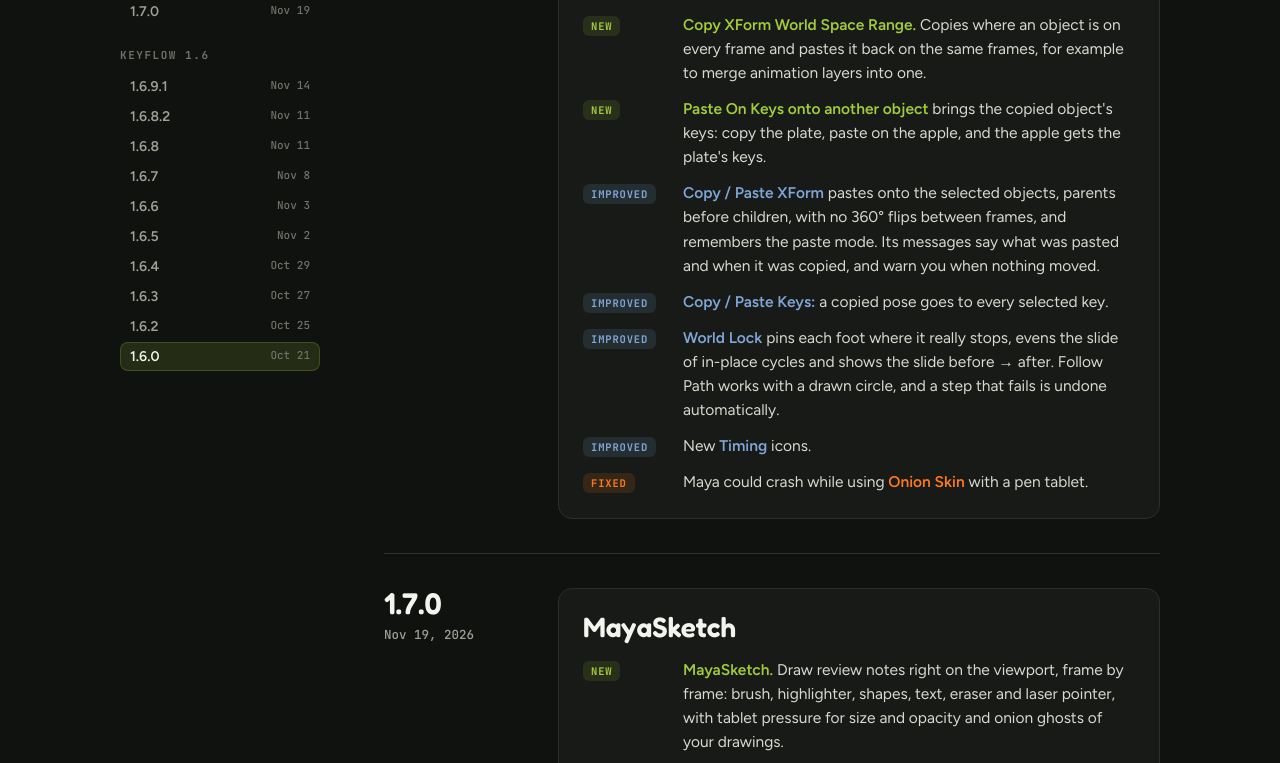
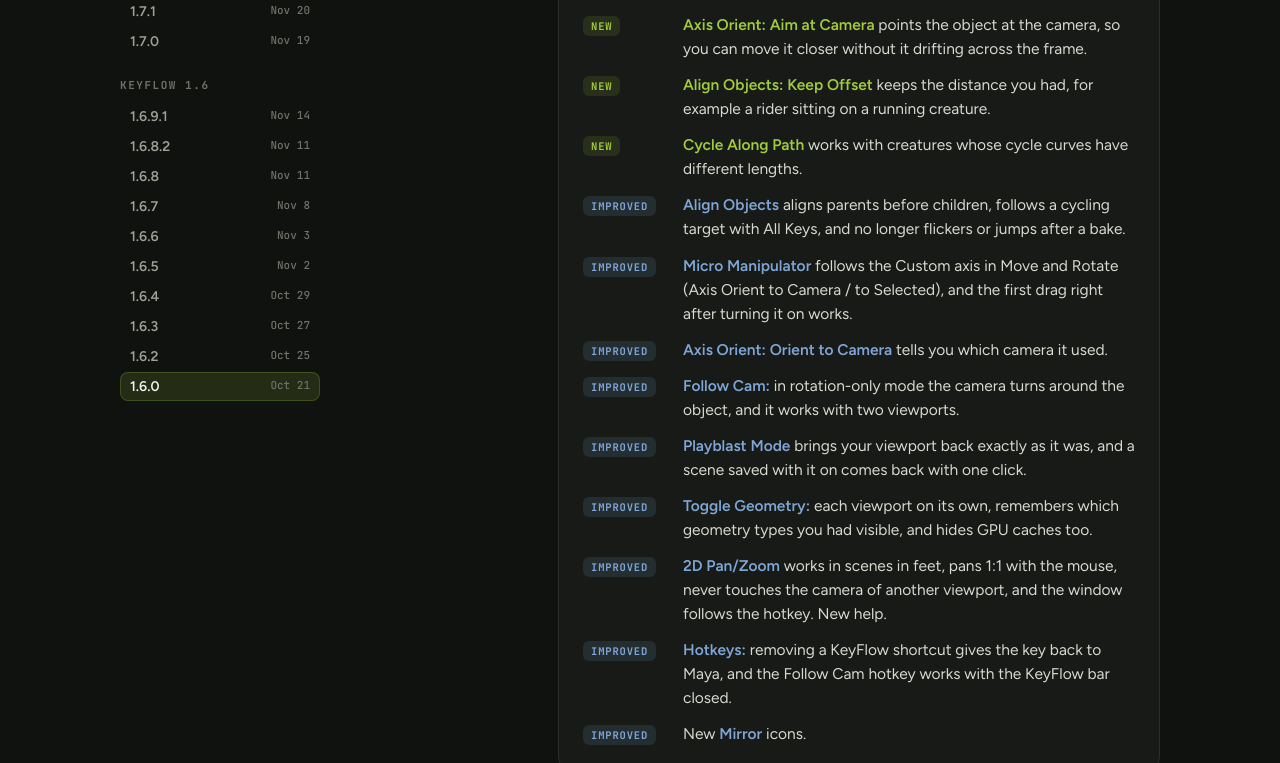
Before and after one commit to keyflowtool/keyflow-site, a plain HTML site: page changelog.html in a window 1280 px wide. Shown: the part 523-1286 px from the top of the page. Drawn offline with Linux system fonts and the light colour scheme.

Commit message:
Release 1.7.2: changelog entry, home version v1.7.2
- Changelog: 1.7.2 "Camera, Align & Viewport" (Latest).
- Home: version pill v1.7.2, softwareVersion 1.7.2. Tool count stays +84.

Co-Authored-By: Claude Opus 5.5 <noreply@anthropic.com>

```diff
--- a/changelog.html
+++ b/changelog.html
@@ -158,7 +158,7 @@ footer .contact a{color:var(--fg);font-weight:600;user-select:all}
       <h1>What's new in <span>KeyFlow</span></h1>
       <p>Updates are free, and each one installs on top of the version you have.</p>
       <div class="head-row">
-        <a class="pill cur" id="latest-pill" href="#v1.7.1">Latest: 1.7.1</a>
+        <a class="pill cur" id="latest-pill" href="#v1.7.2">Latest: 1.7.2</a>
       </div>
     </div>
   </section>
@@ -197,6 +197,19 @@ footer .contact a{color:var(--fg);font-weight:600;user-select:all}
   addEventListener("pageshow", e => { if (e.persisted) { kfMoved = false; toTop(); } });
   // n = new, i = improved, f = fixed
   const R = [
+    { v:"1.7.2", d:"2026-11-23", t:"Camera, Align & Viewport", big:true, c:[
+      ["n","<b>Axis Orient: Aim at Camera</b> points the object at the camera, so you can move it closer without it drifting across the frame."],
+      ["n","<b>Align Objects: Keep Offset</b> keeps the distance you had, for example a rider sitting on a running creature."],
+      ["n","<b>Cycle Along Path</b> works with creatures whose cycle curves have different lengths."],
+      ["i","<b>Align Objects</b> aligns parents before children, follows a cycling target with All Keys, and no longer flickers or jumps after a bake."],
+      ["i","<b>Micro Manipulator</b> follows the Custom axis in Move and Rotate (Axis Orient to Camera / to Selected), and the first drag right after turning it on works."],
+      ["i","<b>Axis Orient: Orient to Camera</b> tells you which camera it used."],
+      ["i","<b>Follow Cam:</b> in rotation-only mode the camera turns around the object, and it works with two viewports."],
+      ["i","<b>Playblast Mode</b> brings your viewport back exactly as it was, and a scene saved with it on comes back with one click."],
+      ["i","<b>Toggle Geometry:</b> each viewport on its own, remembers which geometry types you had visible, and hides GPU caches too."],
+      ["i","<b>2D Pan/Zoom</b> works in scenes in feet, pans 1:1 with the mouse, never touches the camera of another viewport, and the window follows the hotkey. New help."],
+      ["i","<b>Hotkeys:</b> removing a KeyFlow shortcut gives the key back to Maya, and the Follow Cam hotkey works with the KeyFlow bar closed."],
+      ["i","New <b>Mirror</b> icons."]]},
     { v:"1.7.1", d:"2026-11-20", t:"XForm and World Lock", big:true, c:[
       ["n","<b>Copy XForm World Space Range.</b> Copies where an object is on every frame and pastes it back on the same frames, for example to merge animation layers into one."],
       ["n","<b>Paste On Keys onto another object</b> brings the copied object's keys: copy the plate, paste on the apple, and the apple gets the plate's keys."],
--- a/index.html
+++ b/index.html
@@ -21,7 +21,7 @@
 <meta property="og:image:height" content="630">
 <meta property="og:image:alt" content="KeyFlow, the animator's toolkit for Maya">
 <meta name="twitter:card" content="summary_large_image">
-<script type="application/ld+json">{"@context": "https://schema.org", "@type": "SoftwareApplication", "name": "KeyFlow", "description": "+84 animation tools for Autodesk Maya in a toolbar you build yourself.", "url": "https://keyflowtool.com/", "image": "https://keyflowtool.com/og-image.jpg?v=20261119b", "applicationCategory": "MultimediaApplication", "operatingSystem": "Windows", "softwareRequirements": "Autodesk Maya 2024, 2026 or 2027", "softwareVersion": "1.7.1", "offers": {"@type": "Offer", "price": "79", "priceCurrency": "USD", "url": "https://fenixanimator.gumroad.com/l/KeyflowTool"}}</script>
+<script type="application/ld+json">{"@context": "https://schema.org", "@type": "SoftwareApplication", "name": "KeyFlow", "description": "+84 animation tools for Autodesk Maya in a toolbar you build yourself.", "url": "https://keyflowtool.com/", "image": "https://keyflowtool.com/og-image.jpg?v=20261119b", "applicationCategory": "MultimediaApplication", "operatingSystem": "Windows", "softwareRequirements": "Autodesk Maya 2024, 2026 or 2027", "softwareVersion": "1.7.2", "offers": {"@type": "Offer", "price": "79", "priceCurrency": "USD", "url": "https://fenixanimator.gumroad.com/l/KeyflowTool"}}</script>
 <script>if ("scrollRestoration" in history) history.scrollRestoration = "manual";</script>
 <style>
 /* Layout: logo-led hero beside a live KeyFlow toolbar, then a filterable index of the 14 modules, principles, licence, pricing. */
@@ -404,7 +404,7 @@ footer .contact a{color:var(--fg);font-weight:600;user-select:all}
         <h1 style="margin-top:14px">The animator's toolkit <span class="l">for Maya.</span></h1>
         <p class="lede">I built KeyFlow for the parts of the job that get in the&nbsp;way of animating.</p>
         <ul class="specs">
-          <li class="ver-pill"><a href="changelog.html" title="See what is new in 1.7.1">v1.7.1</a></li>
+          <li class="ver-pill"><a href="changelog.html" title="See what is new in 1.7.2">v1.7.2</a></li>
           <li>Maya <b class="sp-long">2024 · 2026 · 2027</b><b class="sp-short">24–27</b></li>
           <li class="os"><svg class="os-ico" viewBox="0 0 16 16" aria-hidden="true"><rect x="0" y="0" width="7.5" height="7.5"/><rect x="8.5" y="0" width="7.5" height="7.5"/><rect x="0" y="8.5" width="7.5" height="7.5"/><rect x="8.5" y="8.5" width="7.5" height="7.5"/></svg><b>Windows</b></li>
           <li><span class="sp-long">Perpetual · <b>transferable</b></span><b class="sp-short">Perpetual</b></li>
```
